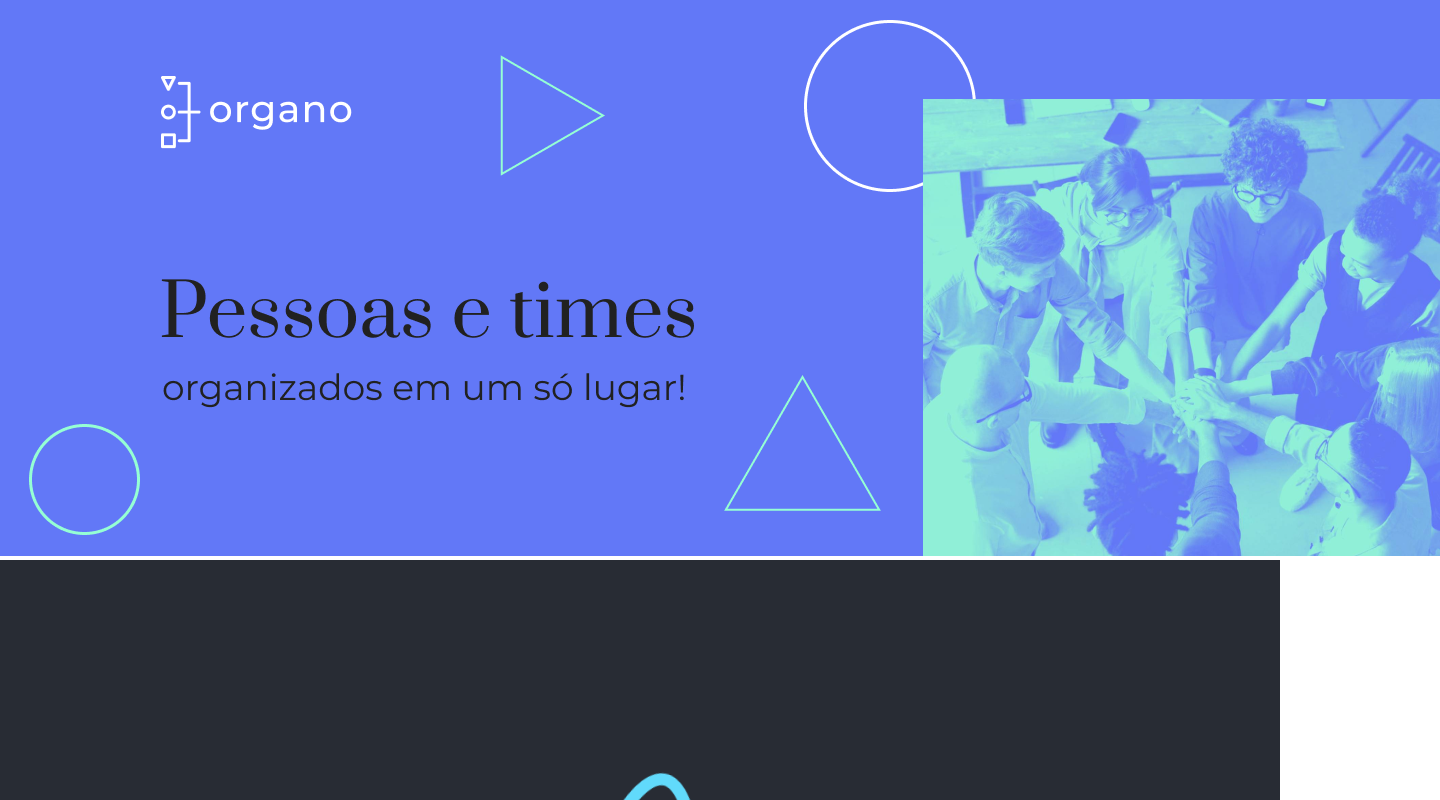
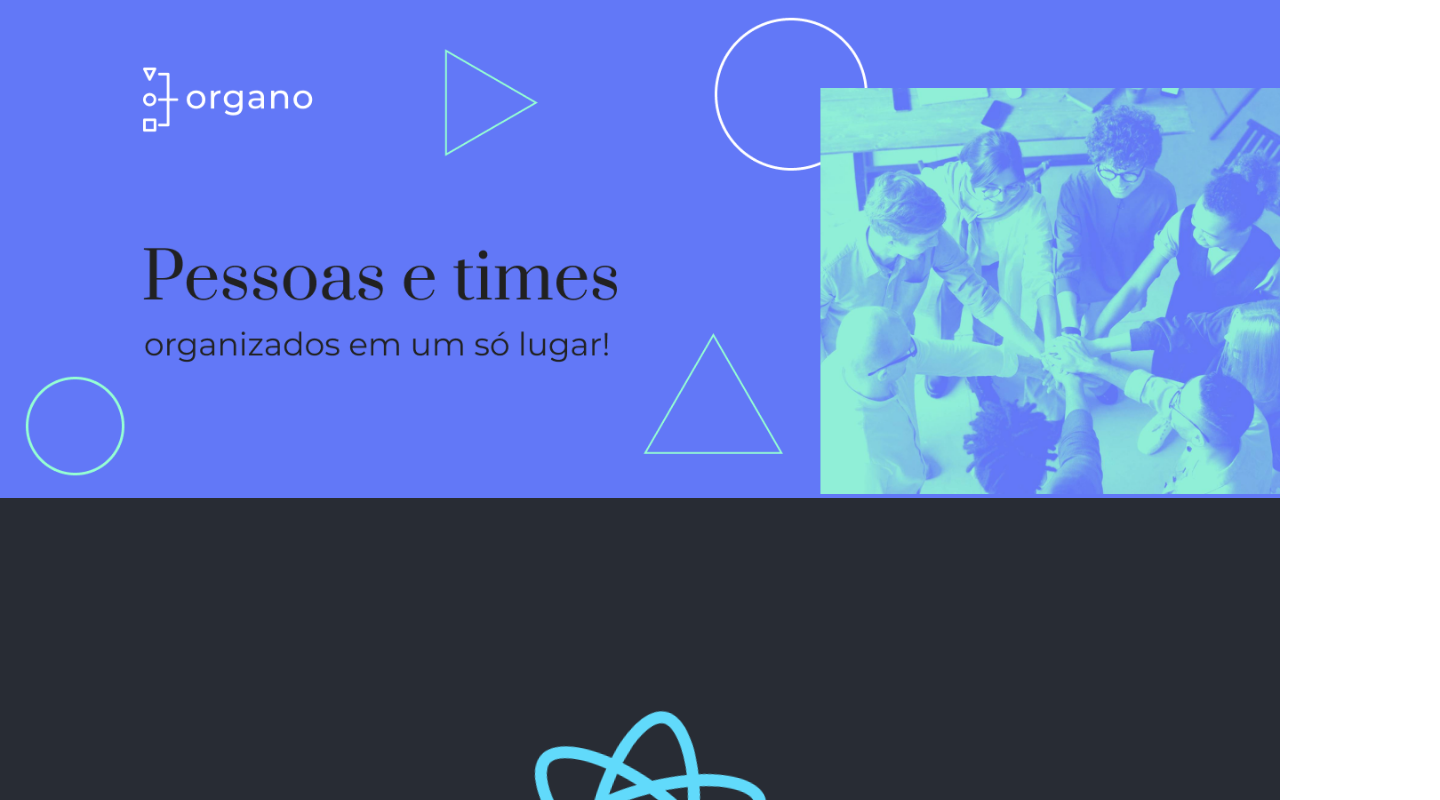
Before and after one commit to juancarlomartins/Projeto-organo, a React (Create React App) app: page / in a window 1280 px wide. Shown: the top 800 px of the page, 1440 px wide, since content can reach past the window. Built offline with nearby package versions, Linux system fonts and the light colour scheme.

Commit message:
Estlizando o banner do site

```diff
--- /dev/null
+++ b/src/componentes/Banner/Banner.css
@@ -0,0 +1,9 @@
+.banner {
+    background-color: #6278f7;
+    text-align: center;
+
+}
+
+.banner img {
+    max-width: 100%;
+}
--- a/src/componentes/Banner/Banner.js
+++ b/src/componentes/Banner/Banner.js
@@ -1,9 +1,13 @@
 //Criando nosso primeiro componente React.
+import './Banner.css'
 function Banner() {
     // JSX como o react trabalha com o visual, parece html, mas não é
     return (
-        <img src="/imagens/banner.png" alt="O Banner principal do Organo." />
+        <header className="banner">
+            <img src="/imagens/banner.png" alt="O Banner principal do Organo." />
+        </header>
     )
 }
 
 export default Banner;
+//className é usado para arquivo JavaScript.
```
